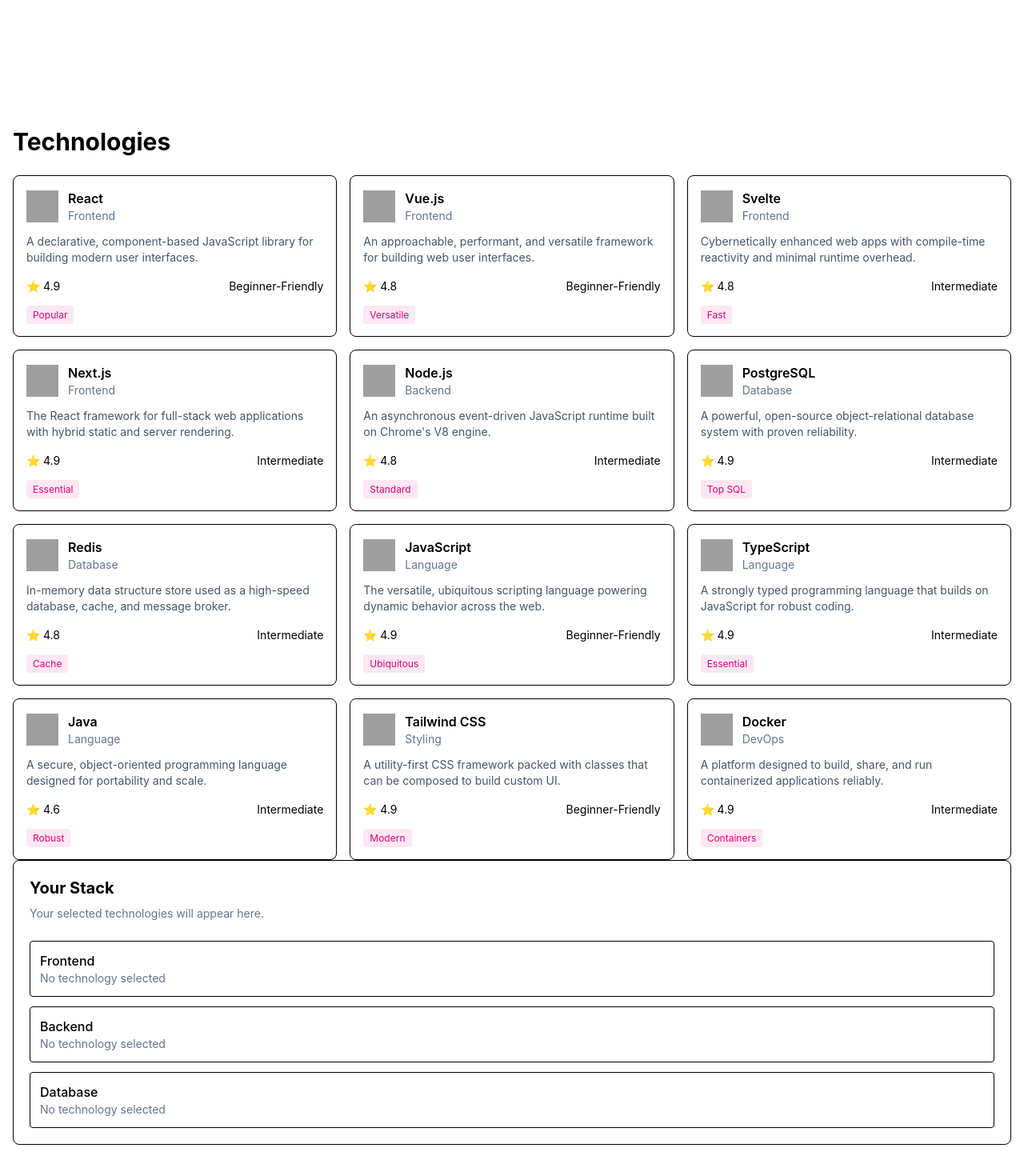
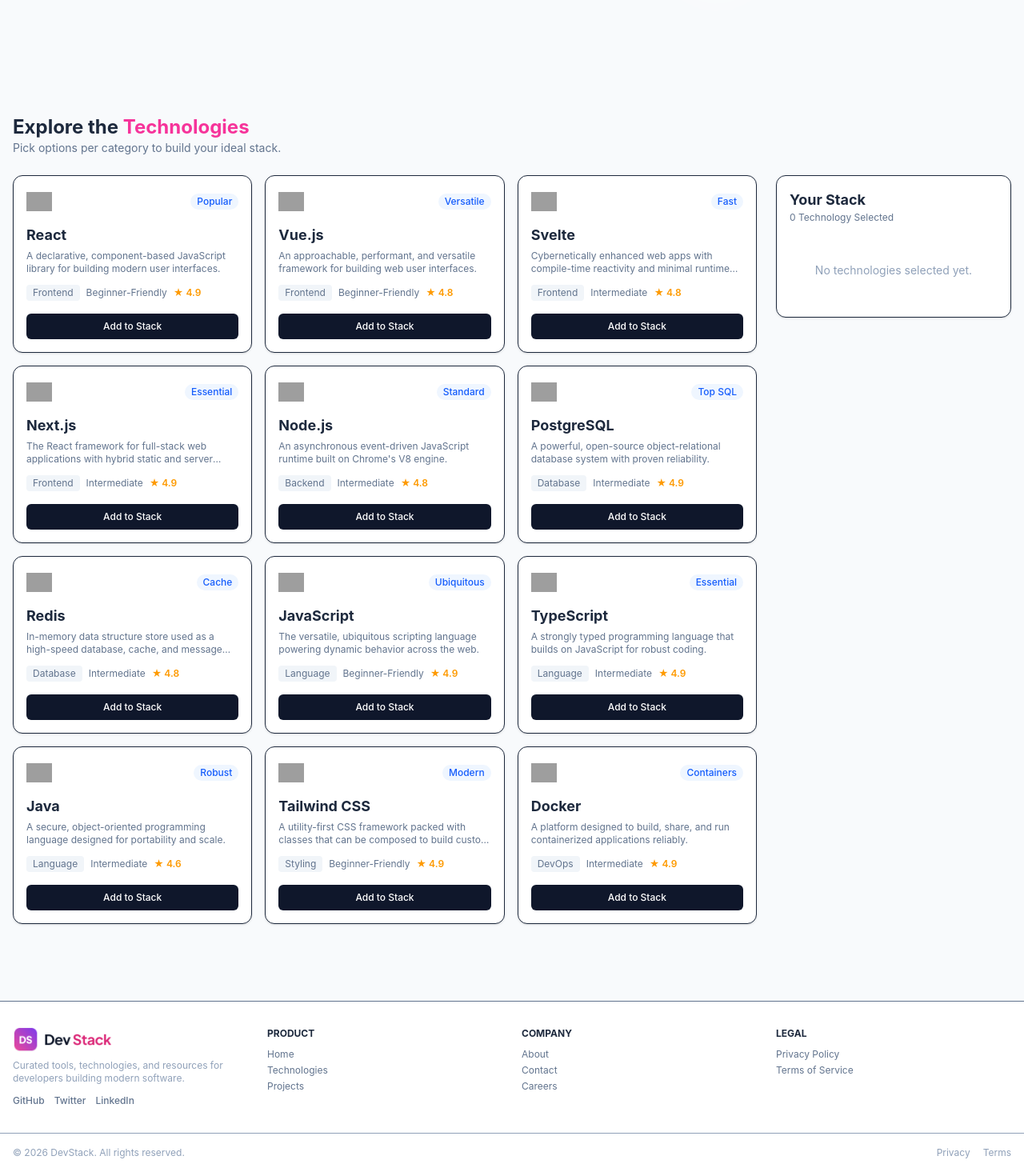
Before and after one commit to rrezwan7/b14a5, a React (Vite) app: page / in a window 1280 px wide. Shown: the part 430-1890 px from the top of the page at 80% size. Built offline with nearby package versions, Linux system fonts and the light colour scheme; grey boxes are pictures that could not be loaded.

Commit message:
Review & Updated

```diff
--- a/src/App.tsx
+++ b/src/App.tsx
@@ -1,46 +1,185 @@
 import { useEffect, useState } from 'react';
+import { ToastContainer, toast } from 'react-toastify';
+import 'react-toastify/dist/ReactToastify.css';
 import type { Technology } from './types/technology';
 import Navbar from './components/Navbar';
 import Hero from './components/Hero';
 import TechnologyList from './components/TechnologyList';
 import StackSidebar from './components/StackSidebar';
 import Footer from './components/Footer';
+
 function App() {
+
+  // All technologies from JSON
   const [technologies, setTechnologies] = useState<Technology[]>([]);
+
+  // Technologies selected by the user
+  const [selectedStack, setSelectedStack] = useState<Technology[]>([]);
+
+  // Loading state
   const [loading, setLoading] = useState(true);
 
+
+  // Load technologies from JSON
   useEffect(() => {
+
     fetch('/technologies.json')
       .then((response) => response.json())
       .then((data: Technology[]) => {
+
         setTechnologies(data);
         setLoading(false);
+
       })
       .catch((error) => {
-        console.error('Failed to load technologies:', error);
+
+        console.error('Error fetching data:', error);
+
+        toast.error('Failed to load technologies data.');
+
         setLoading(false);
+
       });
+
   }, []);
 
+
+  // Add technology to stack
+  const handleAddToStack = (technology: Technology) => {
+
+    // Check if exist
+    const isAlreadyAdded = selectedStack.some(
+      (item) => item.id === technology.id
+    );
+
+    if (isAlreadyAdded) {
+
+      toast.warning(
+        `${technology.name} is already in your stack!`
+      );
+
+      return;
+    }
+
+    // Add technology
+    setSelectedStack([
+      ...selectedStack,
+      technology,
+    ]);
+
+    toast.success(
+      `${technology.name} added to your stack!`
+    );
+  };
+
+
+  // Remove single technology
+  const handleRemoveFromStack = (
+    id: string,
+    name: string
+  ) => {
+
+    const updatedStack = selectedStack.filter(
+      (item) => item.id !== id
+    );
+
+    setSelectedStack(updatedStack);
+
+    toast.info(
+      `${name} removed from your stack.`
+    );
+  };
+
+
+  // Remove all technologies
+  const handleClearAll = () => {
+
+    setSelectedStack([]);
+
+    toast.error(
+      'All items removed from stack.'
+    );
+  };
+
+
   return (
-    <>
+    <div className="min-h-screen bg-slate-50 font-sans text-slate-800">
+
+      {/* Toast Notifications */}
+      <ToastContainer
+        position="top-right"
+        autoClose={2000}
+      />
+
+
+      {/* Header */}
       <Navbar />
+
+
+      {/* Banner */}
       <Hero />
 
-      <section id="tech" className="max-w-7xl mx-auto px-4 py-12">
-        <h2 className="text-3xl font-bold mb-6">
-          Technologies
-        </h2>
 
+      {/* Main Content */}
+      <main className="max-w-7xl mx-auto px-4 py-8">
+
+        {/* Section Heading */}
+        <div className="mb-6">
+
+          <h2 className="text-2xl font-bold">
+            Explore the <span className="text-pink-500">Technologies</span>
+          </h2>
+
+          <p className="text-slate-500 text-sm">
+            Pick options per category to build your ideal stack.
+          </p>
+
+        </div>
+
+
+        {/* Loading */}
         {loading ? (
-          <p>Loading technologies...</p>
+
+          <div className="flex justify-center items-center py-20">
+
+            <div className="animate-spin rounded-full h-12 w-12 border-b-2 border-pink-500"></div>
+
+          </div>
+
         ) : (
-          <TechnologyList technologies={technologies} />
+
+          /* Technologies + Sidebar */
+          <div className="grid grid-cols-1 lg:grid-cols-4 gap-6">
+
+            {/* Technology Cards */}
+            <div className="lg:col-span-3">
+
+              <TechnologyList
+                technologies={technologies}
+                selectedStack={selectedStack}
+                onAddToStack={handleAddToStack}
+              />
+
+            </div>
+
+
+            {/* Your Stack */}
+            <StackSidebar
+              selectedStack={selectedStack}
+              onRemove={handleRemoveFromStack}
+              onClearAll={handleClearAll}
+            />
+
+          </div>
+
         )}
-        <StackSidebar />
-      </section>
+
+      </main>
+
+
       <Footer />
-    </>
+
+    </div>
   );
 }
 
--- a/src/components/Footer.tsx
+++ b/src/components/Footer.tsx
@@ -5,12 +5,12 @@
         <footer className="bg-white border-t mt-16 py-8 text-xs text-slate-500">
             <div className="max-w-7xl mx-auto px-4 grid grid-cols-1 md:grid-cols-4 gap-6">
 
-                {/* Brand Block */}
+
                 <div>
                     <div className="flex items-center">
                         <img
                             src={logo}
-                            alt="Dev Stack"
+                            alt=""
                             className="h-8"
                         />
                     </div>
@@ -36,7 +36,6 @@
                     </div>
                 </div>
 
-                {/* Product Group */}
                 <div>
                     <p className="font-bold text-slate-800 mb-2">
                         PRODUCT
@@ -74,7 +73,6 @@
                     </p>
                 </div>
 
-                {/* Legal Group */}
                 <div>
                     <p className="font-bold text-slate-800 mb-2">
                         LEGAL
--- a/src/components/StackSidebar.tsx
+++ b/src/components/StackSidebar.tsx
@@ -1,37 +1,92 @@
-const StackSidebar = () => {
+import type { Technology } from '../types/technology';
+
+interface StackSidebarProps {
+    selectedStack: Technology[];
+    onRemove: (id: string, name: string) => void;
+    onClearAll: () => void;
+}
+
+const StackSidebar = ({
+    selectedStack,
+    onRemove,
+    onClearAll,
+}: StackSidebarProps) => {
+
     return (
-        <aside className="border rounded-lg p-5 bg-white">
-            <h2 className="text-xl font-bold">
+        <div className="lg:col-span-1 bg-white p-4 rounded-xl shadow-sm border h-fit sticky top-20">
+
+
+            <h3 className="font-bold text-lg">
                 Your Stack
-            </h2>
-
-            <p className="text-sm text-slate-500 mt-2">
-                Your selected technologies will appear here.
+            </h3>
+            <p className="text-xs text-slate-500 mb-4">
+                {selectedStack.length} Technology Selected
             </p>
 
-            <div className="mt-6 space-y-3">
-                <div className="border rounded p-3">
-                    <p className="font-medium">Frontend</p>
-                    <p className="text-sm text-slate-500">
-                        No technology selected
-                    </p>
+            {selectedStack.length === 0 ? (
+
+                <div className="text-center py-8 text-slate-400 text-sm">
+                    No technologies selected yet.
                 </div>
 
-                <div className="border rounded p-3">
-                    <p className="font-medium">Backend</p>
-                    <p className="text-sm text-slate-500">
-                        No technology selected
-                    </p>
+            ) : (
+
+                <div className="space-y-2">
+
+
+                    {selectedStack.map((technology) => (
+
+                        <div
+                            key={technology.id}
+                            className="flex items-center justify-between p-2 bg-slate-50 rounded-lg border"
+                        >
+                            <div className="flex items-center gap-2">
+
+                                <img
+                                    src={technology.icon}
+                                    alt={technology.name}
+                                    className="w-5 h-5 object-contain"
+                                />
+
+                                <div>
+                                    <p className="text-xs font-semibold">
+                                        {technology.name}
+                                    </p>
+
+                                    <p className="text-[10px] text-slate-500">
+                                        {technology.category}
+                                    </p>
+                                </div>
+
+                            </div>
+
+                            {/* Remove Button */}
+                            <button
+                                onClick={() =>
+                                    onRemove(technology.id, technology.name)
+                                }
+                                className="text-slate-400 hover:text-red-500 text-sm font-bold px-1"
+                            >
+                                ✕
+                            </button>
+
+                        </div>
+
+                    ))}
+
+                    {/* Remove All */}
+                    <button
+                        onClick={onClearAll}
+                        className="w-full mt-4 text-xs text-red-500 hover:text-red-700 border border-red-200 hover:bg-red-50 py-1.5 rounded font-medium transition"
+                    >
+                        Remove All
+                    </button>
+
                 </div>
 
-                <div className="border rounded p-3">
-                    <p className="font-medium">Database</p>
-                    <p className="text-sm text-slate-500">
-                        No technology selected
-                    </p>
-                </div>
-            </div>
-        </aside>
+            )}
+
+        </div>
     );
 };
 
--- a/src/components/TechnologyCard.tsx
+++ b/src/components/TechnologyCard.tsx
@@ -2,45 +2,74 @@
 
 interface TechnologyCardProps {
     technology: Technology;
+    isSelected: boolean;
+    onAdd: () => void;
 }
 
-const TechnologyCard = ({ technology }: TechnologyCardProps) => {
+const TechnologyCard = ({
+    technology,
+    isSelected,
+    onAdd,
+}: TechnologyCardProps) => {
     return (
-        <div className="border rounded-lg p-4 bg-white">
+        <div className="bg-white p-4 rounded-xl shadow-sm border flex flex-col justify-between">
 
-            <div className="flex items-center gap-3">
+            {/* Technology Information */}
+            <div>
+
+
+                <div className="flex items-center justify-between mb-3">
                     <img
                         src={technology.icon}
                         alt={technology.name}
-                    className="w-10 h-10"
+                        className="w-8 h-8 object-contain"
                     />
 
-                <div>
-                    <h3 className="font-semibold">
+                    <span className="text-xs bg-blue-50 text-blue-600 px-2 py-0.5 rounded-full font-medium">
+                        {technology.badge}
+                    </span>
+                </div>
+
+
+                <h3 className="font-bold text-lg">
                     {technology.name}
                 </h3>
 
-                    <p className="text-sm text-slate-500">
+
+                <p className="text-slate-500 text-xs mt-1 line-clamp-2">
+                    {technology.description}
+                </p>
+
+                <div className="flex items-center gap-2 mt-3 text-xs text-slate-500">
+
+                    <span className="bg-slate-100 px-2 py-0.5 rounded">
                         {technology.category}
-                    </p>
+                    </span>
+
+                    <span>
+                        {technology.difficulty}
+                    </span>
+
+                    <span className="text-amber-500 font-semibold">
+                        ★ {technology.rating}
+                    </span>
+
                 </div>
             </div>
 
-            <p className="text-sm text-slate-600 mt-3">
-                {technology.description}
-            </p>
-
-            <div className="flex justify-between mt-4 text-sm">
-                <span>⭐ {technology.rating}</span>
-
-                <span>{technology.difficulty}</span>
-            </div>
-
-            <div className="mt-3">
-                <span className="bg-pink-100 text-pink-600 text-xs px-2 py-1 rounded">
-                    {technology.badge}
-                </span>
-            </div>
+            {/* Add to Stack Button */}
+            <button
+                onClick={onAdd}
+                disabled={isSelected}
+                className={`mt-4 w-full py-2 rounded-md font-medium text-xs transition ${isSelected
+                    ? 'bg-green-100 text-emerald-700 cursor-not-allowed'
+                    : 'bg-slate-900 text-white hover:bg-slate-800'
+                    }`}
+            >
+                {isSelected
+                    ? 'Added to Stack'
+                    : 'Add to Stack'}
+            </button>
 
         </div>
     );
--- a/src/components/TechnologyList.tsx
+++ b/src/components/TechnologyList.tsx
@@ -3,17 +3,35 @@
 
 interface TechnologyListProps {
     technologies: Technology[];
+    selectedStack: Technology[];
+    onAddToStack: (technology: Technology) => void;
 }
 
-const TechnologyList = ({ technologies }: TechnologyListProps) => {
+const TechnologyList = ({
+    technologies,
+    selectedStack,
+    onAddToStack,
+}: TechnologyListProps) => {
+
     return (
-        <div className="grid grid-cols-3 gap-4">
-            {technologies.map((technology) => (
-                <TechnologyCard
-                    key={technology.id}
-                    technology={technology}
-                />
-            ))}
+        <div className="grid grid-cols-1 sm:grid-cols-2 md:grid-cols-3 gap-4">
+
+            {technologies.map((technology) => {
+
+                const isSelected = selectedStack.some(
+                    (item) => item.id === technology.id
+                );
+
+                return (
+                    <TechnologyCard
+                        key={technology.id}
+                        technology={technology}
+                        isSelected={isSelected}
+                        onAdd={() => onAddToStack(technology)}
+                    />
+                );
+            })}
+
         </div>
     );
 };
```
Lines whose indentation alone changed are shown as unchanged.
